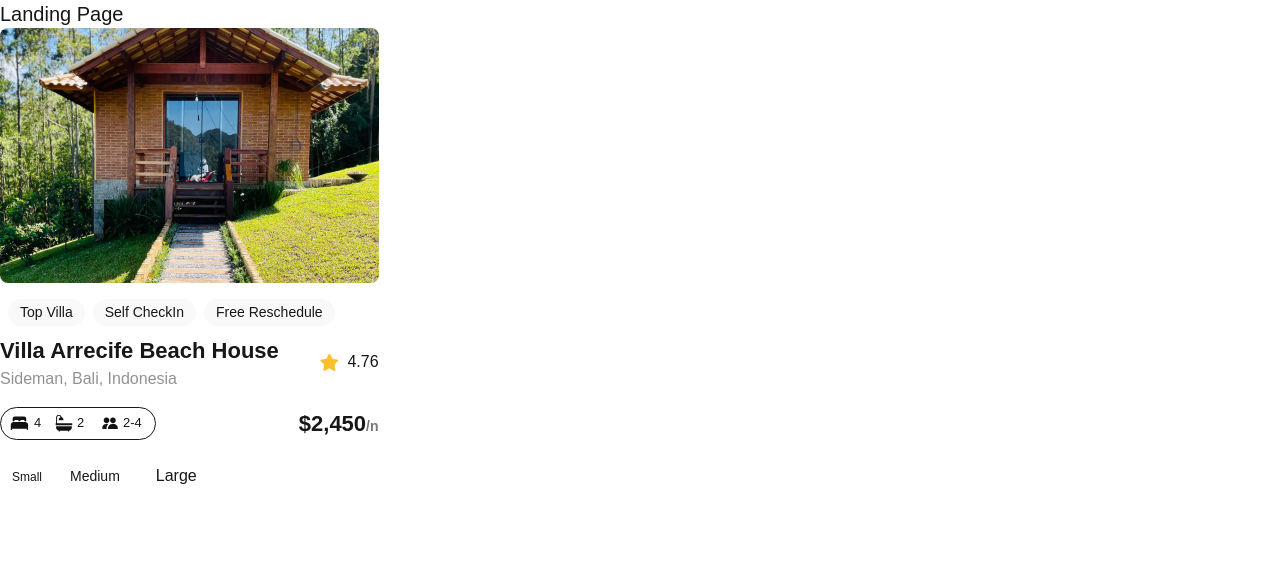
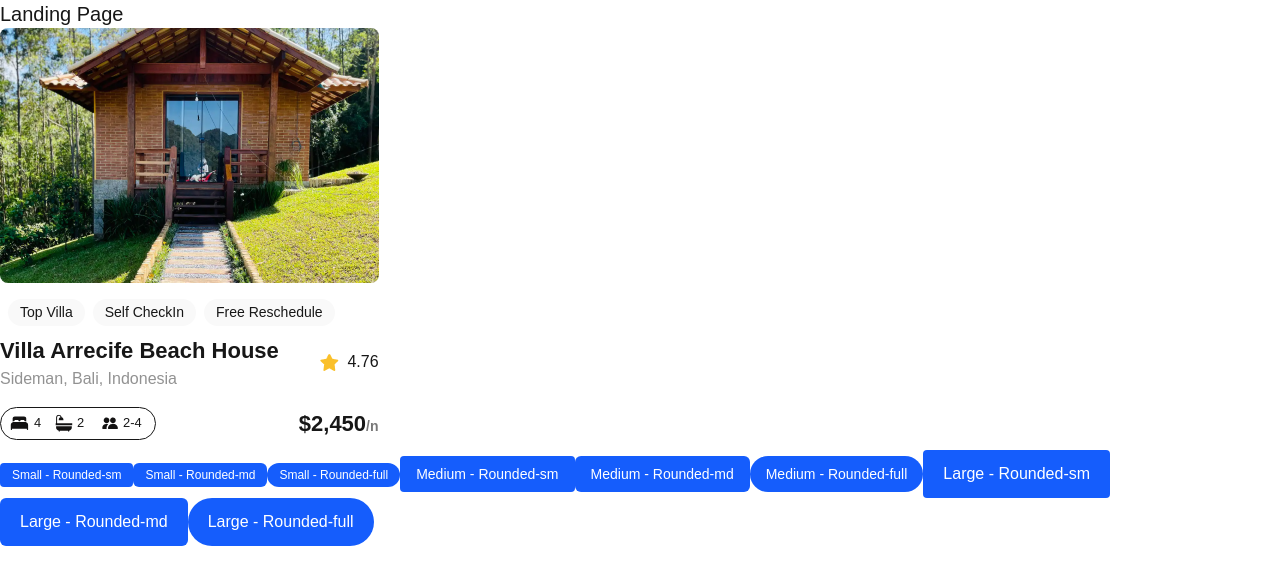
Before and after one commit to ShymaaIsmail/alx-project-0x00-setup, a Next.js app in the folder alx-project-0x00/: page /landing in a window 1280 px wide. Shown: the top 584 px of the page. Built offline with nearby package versions, Linux system fonts and the light colour scheme.

Commit message:
feat: refactor Button component and update interface for improved props handling

```diff
--- a/alx-project-0x00/components/Button.tsx
+++ b/alx-project-0x00/components/Button.tsx
@@ -1,14 +1,14 @@
 import { ButtonProps } from "@/interfaces";
 import React from "react";
 
-const Button: React.FC<ButtonProps> = ({className, text, onClick}) => {
+const Button: React.FC<ButtonProps> = ({title, styles}) => {
+    const baseClasses = 'font-medium text-white bg-blue-600 hover:bg-blue-700 transition';
+
   return (
-    <button
-      className={className}
-      onClick={onClick}
-    >
-      {text}
+    <button className={`${baseClasses} ${styles}`}>
+      {title}
     </button>
   );
+
 }
 export default Button;
--- a/alx-project-0x00/interfaces/index.ts
+++ b/alx-project-0x00/interfaces/index.ts
@@ -2,16 +2,6 @@ export interface PillProps {
   title: string;
 }
 export interface ButtonProps {
-  text: string;
-  onClick?: () => void;
-  disabled?: boolean;
-  className?: string;
-  style?: React.CSSProperties;
-  type?: "button" | "submit" | "reset";
-  icon?: React.ReactNode;
-  iconPosition?: "left" | "right";
-  loading?: boolean;
-  loadingText?: string;
-  variant?: "primary" | "secondary" | "tertiary";
-  size?: "small" | "medium" | "large";
+  title: string;
+  styles: string;
 }
--- a/alx-project-0x00/pages/landing.tsx
+++ b/alx-project-0x00/pages/landing.tsx
@@ -6,10 +6,21 @@ const Landing: React.FC =  () => {
     <div>
       <h1 className=" text-xl font-extralight">Landing Page</h1>
       <Card />
-      <Button text="Small" className="text-xs px-3 py-1 rounded-sm"></Button>
-      <Button text="Medium" className="text-sm px-4 py-4 rounded-md"></Button>
-      <Button text="Large" className="text-base px-5 py-3 rounded-full"></Button>
 
+      {/* Small Buttons */}
+      <Button title="Small - Rounded-sm" styles="text-xs px-3 py-1 rounded-sm" />
+      <Button title="Small - Rounded-md" styles="text-xs px-3 py-1 rounded-md" />
+      <Button title="Small - Rounded-full" styles="text-xs px-3 py-1 rounded-full" />
+
+      {/* Medium Buttons */}
+      <Button title="Medium - Rounded-sm" styles="text-sm px-4 py-2 rounded-sm" />
+      <Button title="Medium - Rounded-md" styles="text-sm px-4 py-2 rounded-md" />
+      <Button title="Medium - Rounded-full" styles="text-sm px-4 py-2 rounded-full" />
+
+      {/* Large Buttons */}
+      <Button title="Large - Rounded-sm" styles="text-base px-5 py-3 rounded-sm" />
+      <Button title="Large - Rounded-md" styles="text-base px-5 py-3 rounded-md" />
+      <Button title="Large - Rounded-full" styles="text-base px-5 py-3 rounded-full" />
 
     </div>
   )
```
